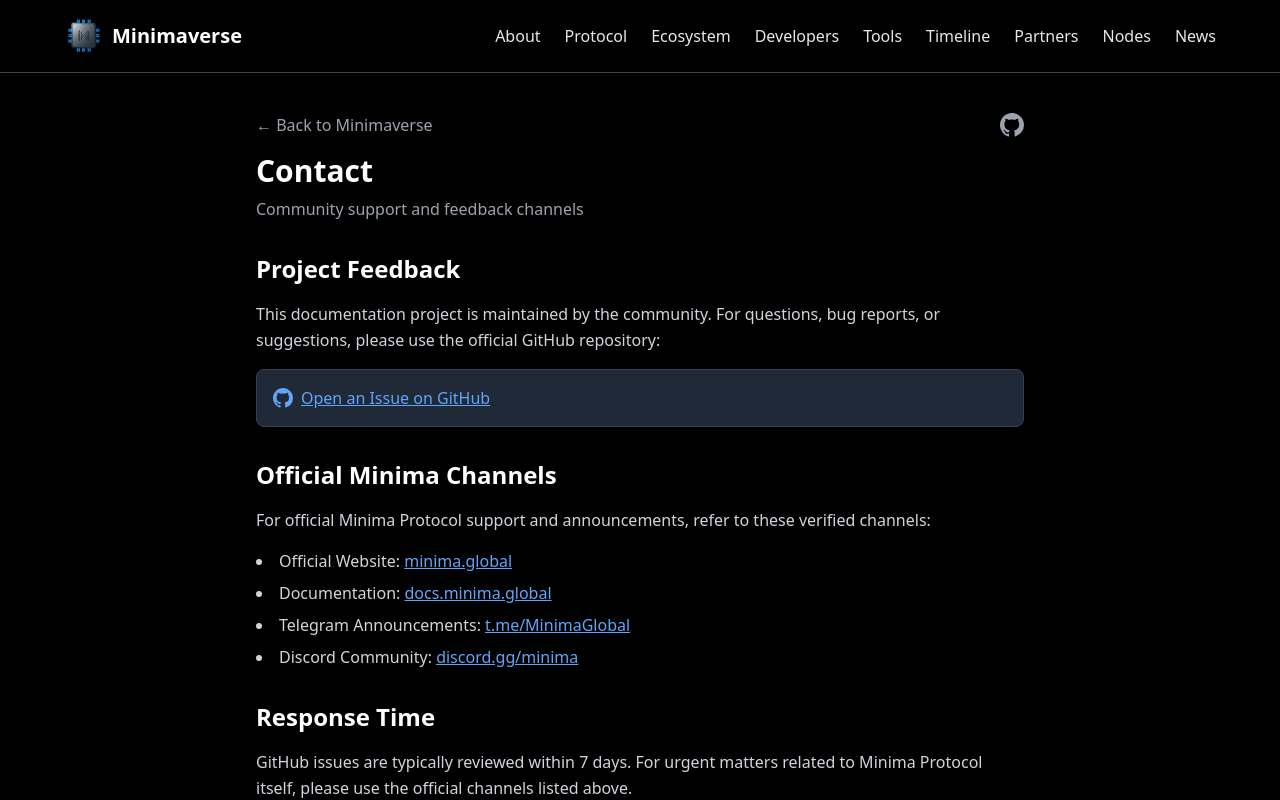
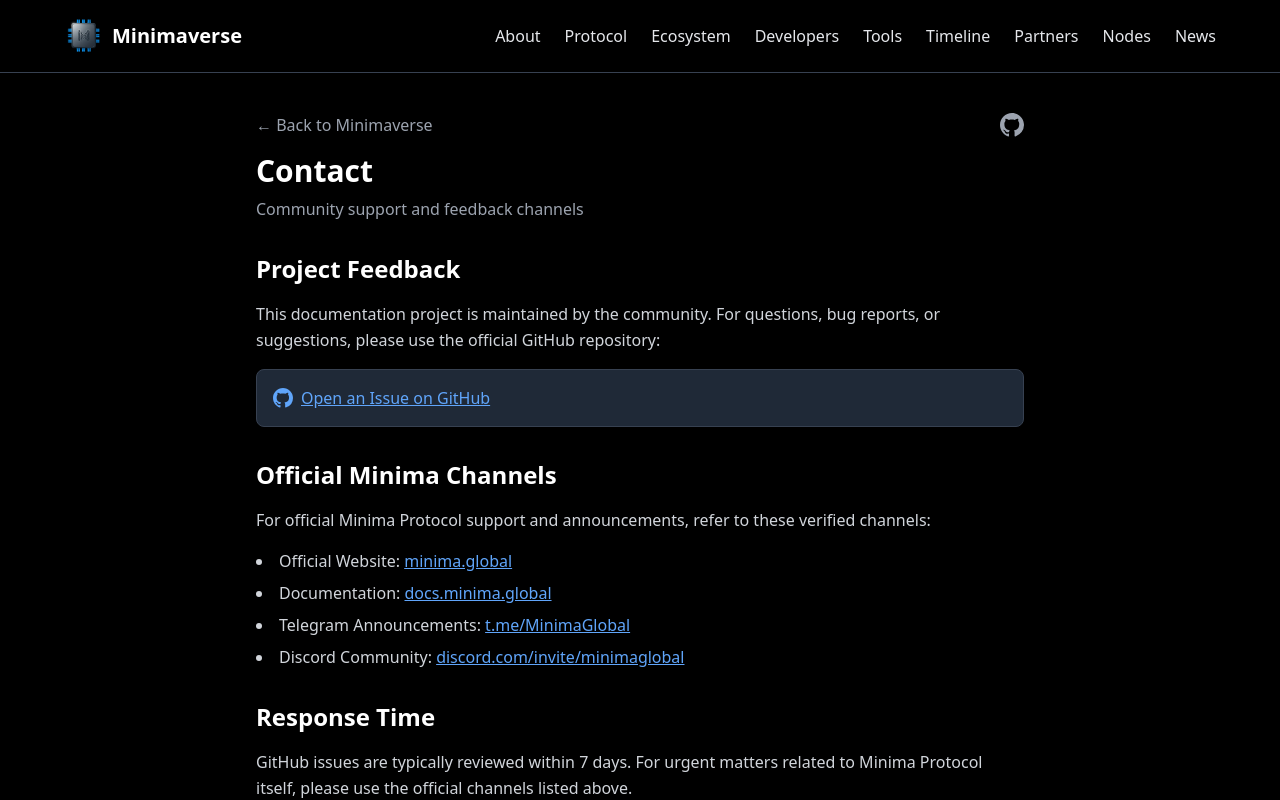
Before and after one commit to KuA1bo/minimaverse-site, a Next.js app: page /contact in a window 1280 px wide. Shown: the top 800 px of the page. Built offline with nearby package versions, Linux system fonts and the light colour scheme.

Commit message:
fix(contact): update Discord invite link to official minima global server
- Changed Discord URL from discord.gg/minima to discord.com/invite/minimaglobal
- Verified link functionality before commit
- Maintains neutral, factual tone throughout page

```diff
--- a/src/app/contact/page.tsx
+++ b/src/app/contact/page.tsx
@@ -100,12 +100,12 @@ export default function ContactPage() {
             <li>
               Discord Community:{' '}
               <a
-                href="https://discord.gg/minima"
+                href="https://discord.com/invite/minimaglobal"
                 target="_blank"
                 rel="noopener noreferrer"
                 className="text-blue-400 hover:text-blue-300 underline"
               >
-                discord.gg/minima
+                discord.com/invite/minimaglobal
               </a>
             </li>
           </ul>
```
